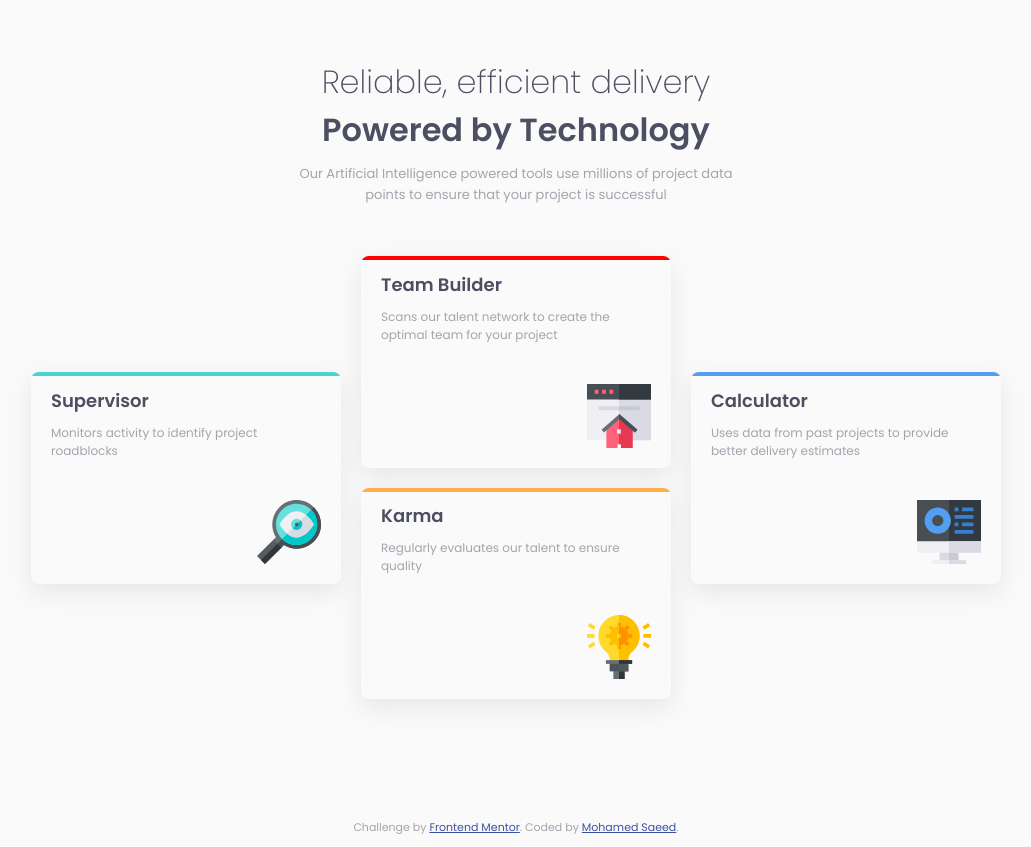
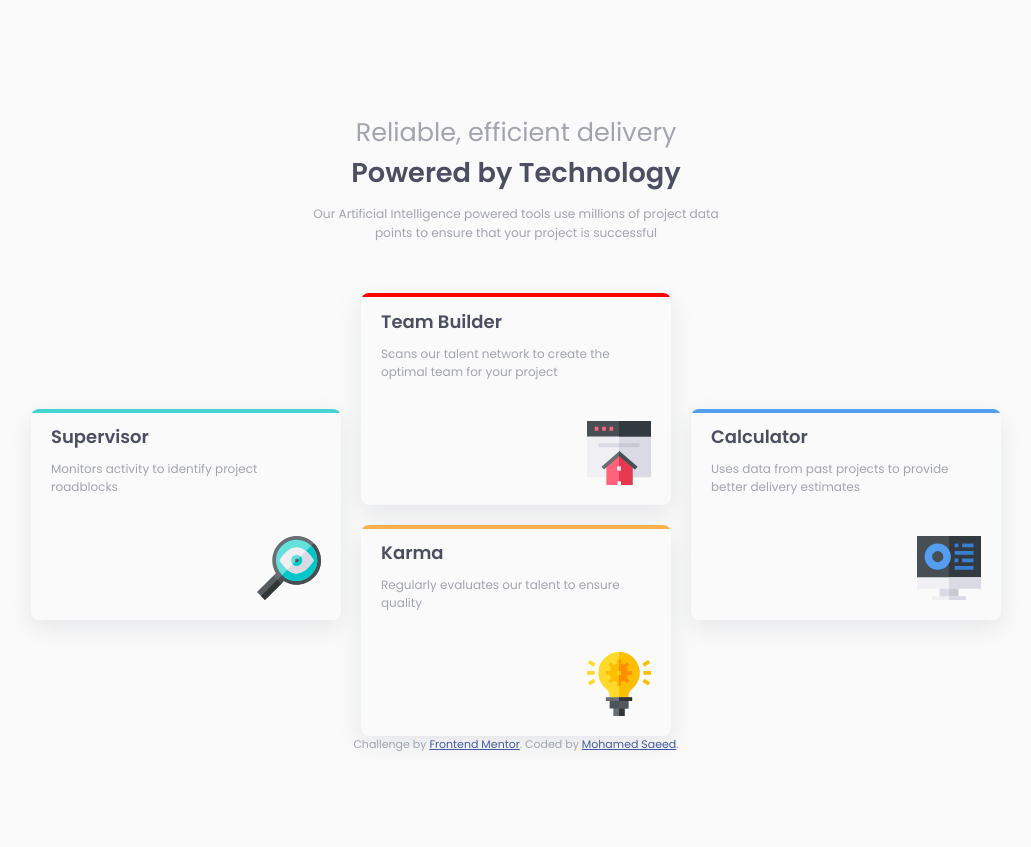
Before and after one commit to mohamedsaeed22/Four-Card-Feature-Section, a plain HTML site: page index.html in a window 1280 px wide. Shown: the whole page, without its empty margins (124-1155 px from the left). After the commit the page ends 816 px from the top, so only its background shows below. Drawn offline with Linux system fonts and the light colour scheme.

Commit message:
Add files via upload

```diff
--- a/css/main.css
+++ b/css/main.css
@@ -12,15 +12,19 @@
   -moz-box-sizing: border-box;
   box-sizing: border-box;
 }
-
+html {
+  font-size: 15px;
+}
 body {
   font-family: "Poppins", sans-serif;
   background-color: var(--Very-Light-Gray);
 }
-h1 {
+h1,
+p {
   margin: 0;
 }
-h1 ,h2{
+h1,
+h2 {
   color: var(--Very-Dark-Blue);
 }
 p {
@@ -54,6 +58,10 @@ p {
 
 .container {
   min-height: 100vh;
+  display: flex;
+  align-items: center;
+  justify-content: center;
+  flex-direction: column;
 }
 .container .text {
   text-align: center;
@@ -61,17 +69,18 @@ p {
   margin: 0 auto;
 }
 
-.container .text h1:nth-child(1){
-  font-weight: 100;
-  color: var(--Very-Dark-Blue);
+.container .text p:nth-of-type(1) {
+  font-size: 1.7rem;
 }
 
-.container .text p {
-  width: 435px;
-  max-width: 100%;
-  font-size: 13px;
+.container .text p:nth-of-type(2) {
+  max-width: 435px;
+  font-size: 0.8125rem;
   margin: 10px auto 0;
   line-height: 1.6;
+}
+.container .text h1 {
+  font-size: 1.8125rem;
 }
 .cards {
   padding-top: 50px;
@@ -99,7 +108,6 @@ p {
 .cards .card p {
   font-size: 12px;
   margin: 10px 14px 0 20px;
-
 }
 .cards .card img {
   padding: 20px;
@@ -127,7 +135,8 @@ p {
   gap: 20px;
 }
 @media (max-width: 768px) {
-    .card , .center {
+  .card,
+  .center {
     width: 100%;
   }
 }
--- a/index.html
+++ b/index.html
@@ -32,9 +32,9 @@
     </style>
   </head>
   <body>
-    <div class="container">
+    <main class="container">
       <div class="text">
-        <h1>Reliable, efficient delivery</h1>
+        <p>Reliable, efficient delivery</p>
         <h1>Powered by Technology</h1>
         <p>
           Our Artificial Intelligence powered tools use millions of project data
@@ -78,7 +78,7 @@
           </div>
         </div>
       </div>
-    </div>
+    </سث>
     <footer>
       <p class="attribution">
         Challenge by
```
Lines whose indentation alone changed are shown as unchanged.
